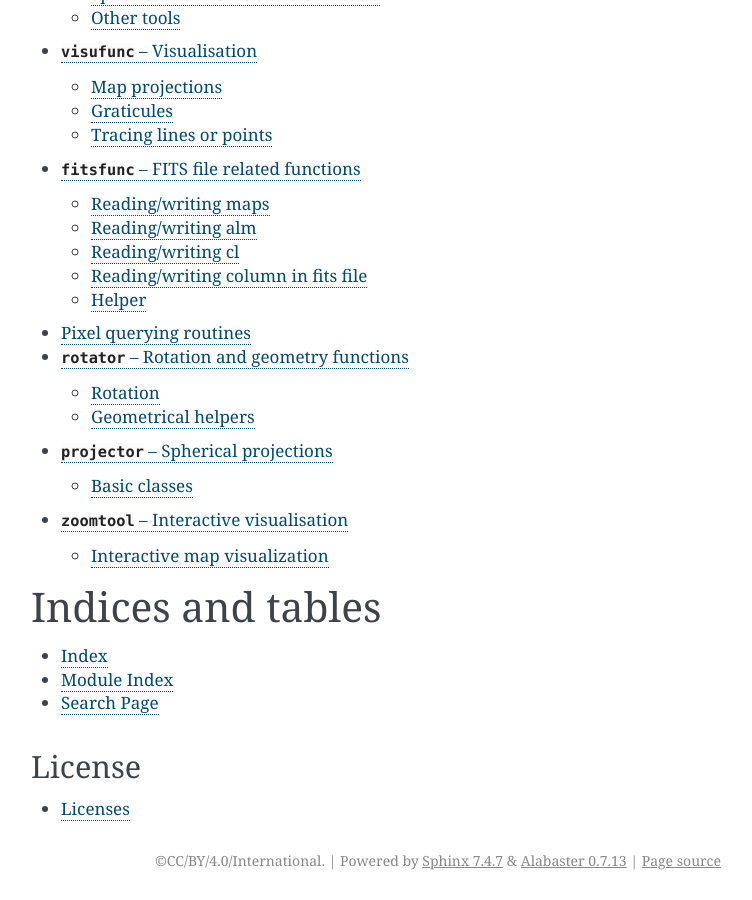
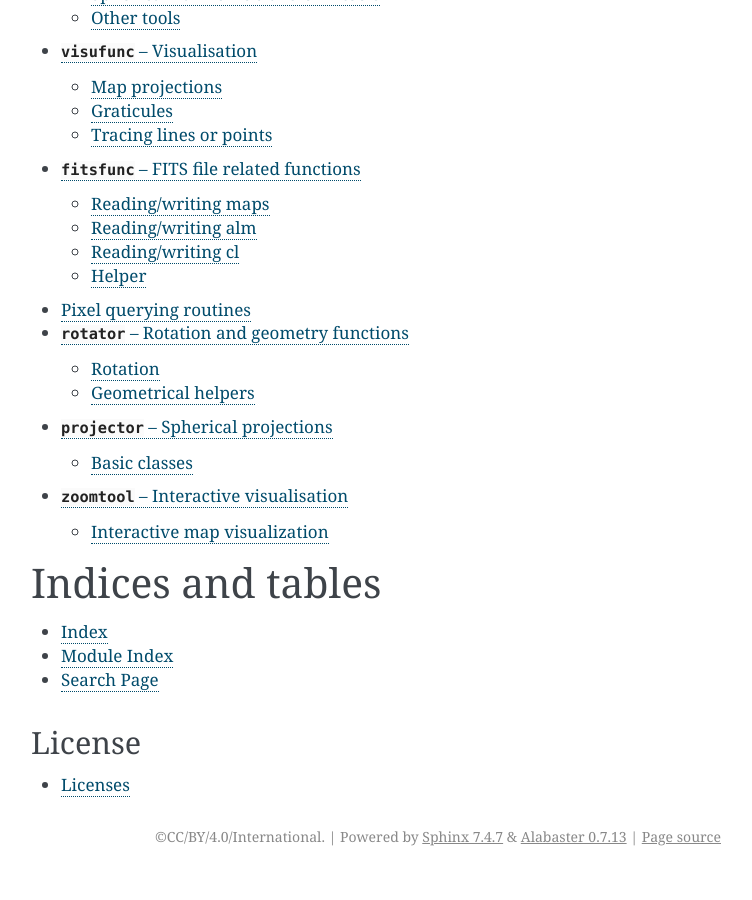
Before and after one commit to healpy/healpy, a Sphinx documentation site: the page built from doc/index.rst, in a window 1280 px wide and 900 px high, scrolled down 1341 px. Shown: the whole window, without its empty margins (389-1141 px from the left). Built offline with Sphinx 7.4.7, drawn with Linux system fonts in a browser that asks for light colours; after the commit the page ends 2217 px from its top, so only the background shows below that.

Commit message:
Remove older fits versions from docs

```diff
--- a/doc/healpy_fits.rst
+++ b/doc/healpy_fits.rst
@@ -30,14 +30,6 @@ Reading/writing cl
    read_cl
    write_cl
 
-Reading/writing column in fits file
------------------------------------
-.. autosummary::
-   :toctree: generated/
-
-   mrdfits
-   mwrfits
-
 Helper
 ------
 .. autosummary::
```
